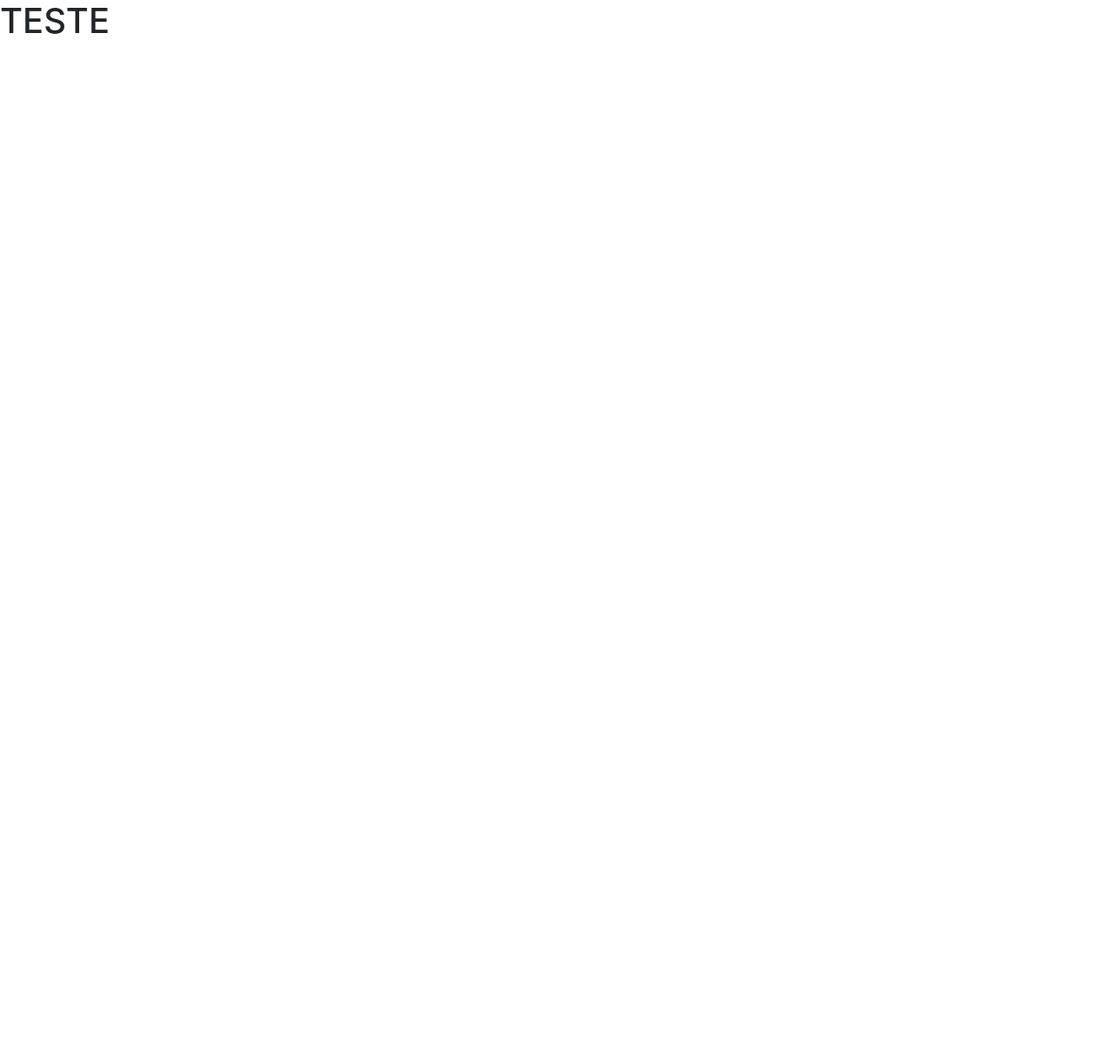
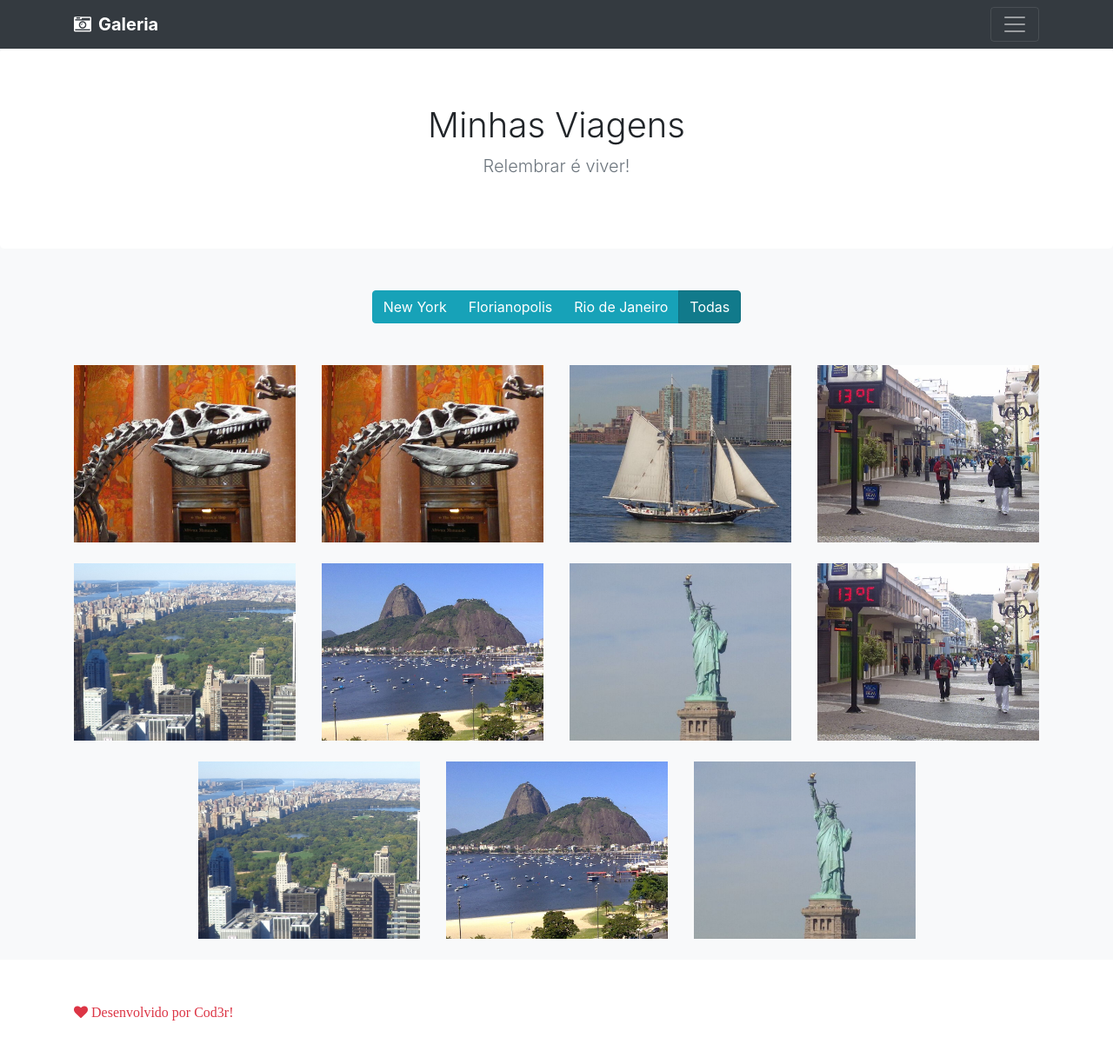
Before and after one commit to tiago-play/projeto-galeria, a website built with webpack: page src/index.html in a window 1280 px wide. Shown: the whole page at 87% size. Before the commit the page ends 800 px from the top, so only its background shows below. Built offline with nearby package versions, Linux system fonts and the light colour scheme; files whose address does not match are found by name.

Commit message:
last commit

```diff
--- a/src/index.html
+++ b/src/index.html
@@ -10,9 +10,10 @@
 </head>
 
 <body>
-    <h1>TESTE</h1>
     <!-- a partir do wm-include vamos inserir no body a página através de chamada ajax -->
     <header wm-include="/pages/template/header.html"></header>
+    <main class="bg-light" wm-include="/pages/galery/galery.html"></main>
+    <footer class="footer" wm-include="/pages/template/footer.html"></footer>
     <script src="app.js"></script>
 </body>
 
--- /dev/null
+++ b/src/js/core/includes.js
@@ -0,0 +1,29 @@
+import $ from 'jquery'
+
+const loadHtmlSuccessCallbacks = []
+
+export function onLoadHtmlSuccess(callback) {
+    if(!loadHtmlSuccessCallbacks.includes(callback)) {
+        loadHtmlSuccessCallbacks.push(callback)
+    }
+}
+
+function loadIncludes(parent) {
+    if(!parent) parent = 'body'
+    $(parent).find('[wm-include]').each(function(i, e) {
+        const url = $(e).attr('wm-include')
+        $.ajax({
+            url,
+            success(data) {
+                $(e).html(data)
+                $(e).removeAttr('wm-include')
+
+                loadHtmlSuccessCallbacks.forEach(
+                    callback => callback(data))
+                loadIncludes(e)
+            }
+        })
+    })
+}
+
+loadIncludes()
--- /dev/null
+++ b/src/js/plugins/cityButtons.js
@@ -0,0 +1,49 @@
+import $ from 'jquery'
+
+import { onLoadHtmlSuccess } from '../core/includes'
+
+const duration = 300
+
+function filterByCity(city) {
+    $('[wm-city]').each(function (i, e) {
+        const isTarget = $(this).attr('wm-city') === city
+            || city === null
+        if (isTarget) {
+            $(this).parent().removeClass('d-none')
+            $(this).fadeIn(duration)
+        } else {
+            $(this).fadeOut(duration, () => {
+                $(this).parent().addClass('d-none')
+            })
+        }
+    })
+}
+
+$.fn.cityButtons = function () {
+    const cities = new Set
+    $('[wm-city]').each(function (i, e) {
+        cities.add($(e).attr('wm-city'))
+    })
+
+    const btns = Array.from(cities).map(city => {
+        const btn = $('<button>')
+            .addClass(['btn', 'btn-info']).html(city)
+        btn.click(e => filterByCity(city))
+        return btn
+    })
+
+    const btnAll = $('<button>')
+        .addClass(['btn', 'btn-info', 'active']).html('Todas')
+    btnAll.click(e => filterByCity(null))
+    btns.push(btnAll)
+
+    const btnGroup = $('<div>').addClass(['btn-group'])
+    btnGroup.append(btns)
+
+    $(this).html(btnGroup)
+    return this
+}
+
+onLoadHtmlSuccess(function() {
+    $('[wm-city-buttons]').cityButtons()
+})
--- /dev/null
+++ b/src/pages/galery/galery.html
@@ -0,0 +1,54 @@
+<div wm-include="/pages/galery/galeryHeader.html"></div>
+<div class="container mt-5">
+    <!-- city buttons -->
+    <div class="row justify-content-center pb-5">
+        <div wm-city-buttons></div>
+    </div>
+    <div class="row d-flex justify-content-center">
+        <div class="col-12 col-md-6 col-lg-3">
+            <img src="/imgs/ny1.png" class="img-fluid mb-4"
+                wm-city="New York">
+        </div>
+        <div class="col-12 col-md-6 col-lg-3">
+            <img src="/imgs/ny1.png" class="img-fluid mb-4"
+                wm-city="New York">
+        </div>
+        <div class="col-12 col-md-6 col-lg-3">
+            <img src="/imgs/ny2.png" class="img-fluid mb-4"
+                wm-city="New York">
+        </div>
+        <div class="col-12 col-md-6 col-lg-3">
+            <img src="/imgs/floripa1.png" class="img-fluid mb-4"
+                wm-city="Florianopolis">
+        </div>
+        <div class="col-12 col-md-6 col-lg-3">
+            <img src="/imgs/ny3.png" class="img-fluid mb-4"
+                wm-city="New York">
+        </div>
+        <div class="col-12 col-md-6 col-lg-3">
+            <img src="/imgs/rj1.png" class="img-fluid mb-4"
+                wm-city="Rio de Janeiro">
+        </div>
+        <div class="col-12 col-md-6 col-lg-3">
+            <img src="/imgs/ny4.png" class="img-fluid mb-4"
+                wm-city="New York">
+        </div>
+        <div class="col-12 col-md-6 col-lg-3">
+            <img src="/imgs/floripa1.png" class="img-fluid mb-4"
+                wm-city="Florianopolis">
+        </div>
+        <div class="col-12 col-md-6 col-lg-3">
+            <img src="/imgs/ny3.png" class="img-fluid mb-4"
+                wm-city="New York">
+        </div>
+        <div class="col-12 col-md-6 col-lg-3">
+            <img src="/imgs/rj1.png" class="img-fluid mb-4"
+                wm-city="Rio de Janeiro">
+        </div>
+        <div class="col-12 col-md-6 col-lg-3">
+            <img src="/imgs/ny4.png" class="img-fluid mb-4"
+                wm-city="New York">
+        </div>
+    </div>
+
+</div>
--- /dev/null
+++ b/src/pages/galery/galeryHeader.html
@@ -0,0 +1,6 @@
+<section class="jumbotron text-center">
+    <div class="container">
+        <h1 class="jumbotron-heading">Minhas Viagens</h1>
+        <p class="lead text-muted">Relembrar é viver!</p>
+    </div>
+</section>
--- /dev/null
+++ b/src/pages/template/footer.html
@@ -0,0 +1,7 @@
+<div class="container">
+    <span class="text-muted">
+        <i class="fa fa-heart text-danger">
+            Desenvolvido por Cod3r!
+        </i>
+    </span>
+</div>
--- a/src/pages/template/header.html
+++ b/src/pages/template/header.html
@@ -1,12 +1,12 @@
-<div class="navbar navbar-dark bg-darg box-shadow">
+<div class="navbar navbar-dark bg-dark box-shadow">
     <div class="container d-flex justify-content-between">
-        <a href="#" class="navbar-brand-d-flex align-items-center">
+        <a href="#" class="navbar-brand d-flex align-items-center">
             <i class="fa fa-camera-retro"></i><strong class="pl-2">Galeria</strong>
         </a>
         <button class="navbar-toggler collapsed"
             data-toggle="collapse" data-target="#header">
             <span class="navbar-toggler-icon"></span>
-    </button>
+        </button>
     </div>
 </div>
 <div class="bg-dark collapse" id="header">
@@ -14,9 +14,9 @@
         <div class="row">
             <div class="col-sm-8 col-md-7 py-4">
                 <h4 class="text-white">Sobre</h4>
-                <p class="text-muted">Escreva sobre você...</p>
+                <p class="text-muted">Escreva sobre vc...</p>
             </div>
-            <div class="com-sm-4 offset-md-1 py-4">
+            <div class="col-sm-4 offset-md-1 py-4">
                 <h4 class="text-white">Contato</h4>
                 <ul class="list-unstyled">
                     <li>
@@ -26,7 +26,7 @@
                         <a href="#" class="text-white">Facebook</a>
                     </li>
                     <li>
-                        <a href="#" class="text-white">Email</a>
+                        <a href="mailto:#" class="text-white">Email</a>
                     </li>
                 </ul>
             </div>
--- a/src/scss/custom.scss
+++ b/src/scss/custom.scss
@@ -0,0 +1,13 @@
+.jumbotron {
+    background-color: #fff;
+    margin: 0;
+}
+
+.jumbotron .jumbotron-heading {
+    font-weight: 300;
+}
+
+footer {
+    padding-top: 3rem;
+    padding-bottom: 3rem;
+}
```
Also changed, not shown: src/index.js (+8 -0 lines), 1 other file.
